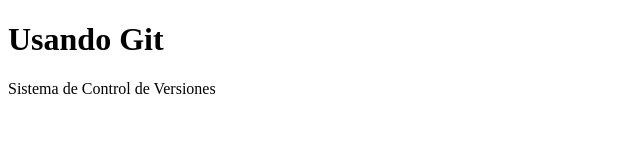
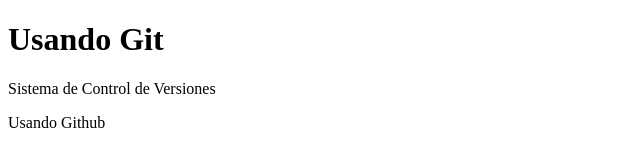
Before and after one commit to yerryman/practica_git, a plain HTML site: page index.html in a window 1280 px wide. Shown: the whole page, without its empty margins (0-640 px from the left). Drawn offline with Linux system fonts and the light colour scheme.

Commit message:
agregue un parrafo simple

```diff
--- a/index.html
+++ b/index.html
@@ -9,5 +9,6 @@
 <body>
     <h1>Usando Git</h1>
     <p>Sistema de Control de Versiones</p>
+    <p>Usando Github</p>
 </body>
 </html>
```
